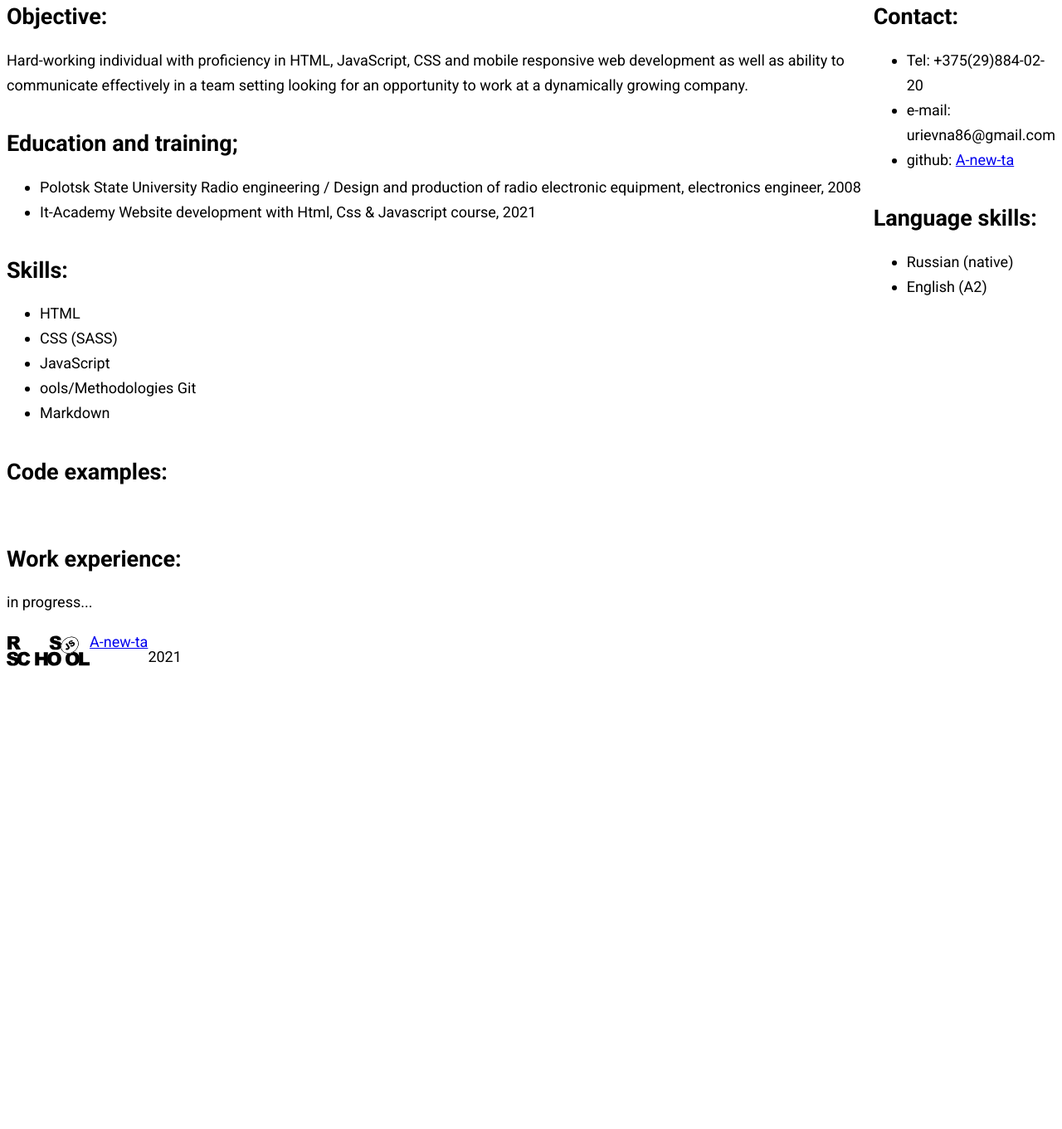
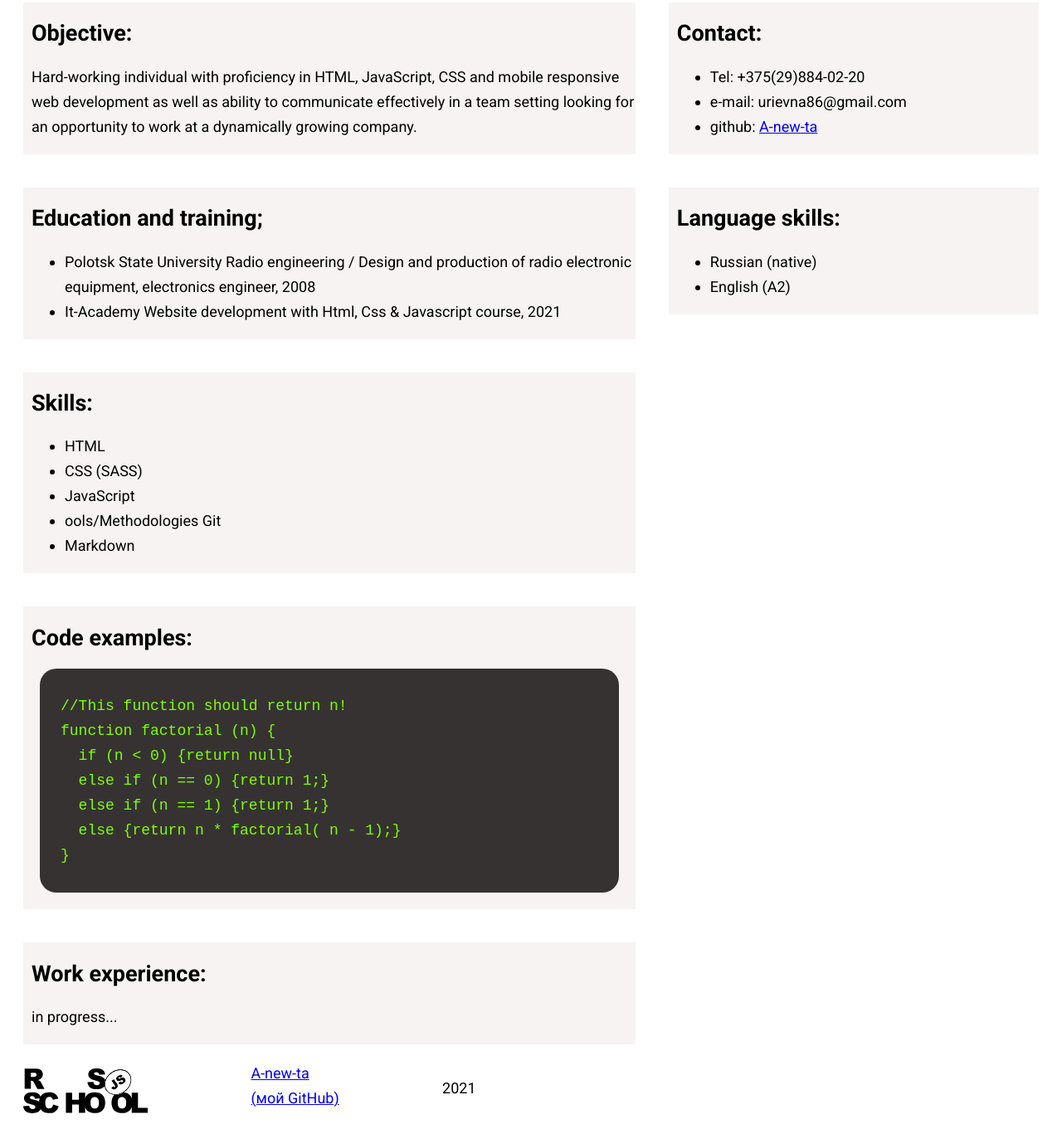
Before and after one commit to A-new-ta/rsschool-cv, a plain HTML site: page index.html in a window 1280 px wide. Shown: the part 334-1695 px from the top of the page at 83% size. Before the commit the page ends 1167 px from the top, so only its background shows below. Drawn offline with Linux system fonts and the light colour scheme.

Commit message:
feat: finish css style file

```diff
--- a/index.html
+++ b/index.html
@@ -21,18 +21,18 @@
         </header>
         <div class="info">
             <section>
-                <div class="objective">
+                <div class="objective background">
                     <h2>Objective:</h2>
                     <p>Hard-working individual with proficiency in HTML, JavaScript, CSS and mobile responsive web development as well as ability to communicate effectively in a team setting looking for an opportunity to work at a dynamically growing company.</p>
                 </div>
-                <div class="education">
+                <div class="education background">
                     <h2>Education and training;</h2>
                     <ul>
                         <li>Polotsk State University Radio engineering / Design and production of radio electronic equipment, electronics engineer, 2008</li>
                         <li>It-Academy Website development with Html, Css & Javascript course, 2021</li>
                     </ul>
                 </div>
-                <div class="skills">
+                <div class="skills background">
                     <h2>Skills:</h2>
                     <ul>
                         <li>HTML</li>
@@ -42,25 +42,33 @@
                         <li>Markdown</li>
                     </ul>
                 </div>
-                <div class="code_example">
+                <div class="code_example background">
                     <h2>Code examples:</h2>
-                    <img src="" alt="">
+                    <pre><code>
+//This function should return n!
+function factorial (n) {
+  if (n < 0) {return null}
+  else if (n == 0) {return 1;}
+  else if (n == 1) {return 1;}
+  else {return n * factorial( n - 1);}
+}
+                    </code></pre>
                 </div>
-                <div class="work_experience">
+                <div class="work_experience background">
                     <h2>Work experience:</h2>
                     <p>in progress...</p>
                 </div>
             </section>
             <aside>
-                <div class="contact">
+                <div class="contact background">
                     <h2>Contact:</h2>
                     <ul>
                         <li>Tel: +375(29)884-02-20</li>
                         <li>e-mail: urievna86@gmail.com</li>
-                        <li>github: <a href="https://github.com/A-new-ta">A-new-ta</a> </li>
+                        <li>github: <a target="_blank" href="https://github.com/A-new-ta">A-new-ta</a> </li>
                     </ul>
                 </div>
-                <div class="language">
+                <div class="language background">
                     <h2>Language skills:</h2>
                     <ul>
                         <li>Russian (native)</li>
@@ -71,10 +79,10 @@
         </div>
         <footer>
             <div>
-                <a href="https://rs.school/js/"><img class="logo" src="rs_school_js.svg" alt="логотип курса"></a>
+                <a target="_blank" href="https://rs.school/js/"><img class="logo" src="rs_school_js.svg" alt="логотип курса"></a>
             </div>
             <div>
-                <a href="https://github.com/A-new-ta">A-new-ta</a>
+                <a target="_blank" href="https://github.com/A-new-ta">A-new-ta <br> (мой GitHub)</a>
             </div>
             <div>
                 <p>2021</p>
--- a/style.css
+++ b/style.css
@@ -37,7 +37,12 @@ header {
     width: 300px;
     height: 300px;
     border-radius: 150px;
+    margin-right: 100px;
 }
+.name {
+    margin-left: 20px;
+}
+
 
 .info {
     display: flex;
@@ -46,17 +51,39 @@ header {
 section {
     display: flex;
     flex-direction: column;
+    flex: 0 1 80%;
 }
 aside {
     display: flex;
     flex-direction: column;
+    flex: 0 1 50%;
 }
 
 footer {
     display: flex;
+    margin-left: 20px;
+}
+footer div {
+    margin-right: 10%;
 }
 
 .logo {
-    width: 100px;
-    height: 50px;
+    width: 150px;
+    height: 70px;
 }
+.background {
+    background-color: #F7F3F3;
+    margin: 20px;
+    padding-left: 10px;
+}
+
+pre {
+    background-color: rgb(54, 50, 50);
+    color: chartreuse;
+    border-radius: 20px;
+    margin: 0px 20px 20px 10px;
+    padding-left: 25px;
+}
+.name p{
+    font-size: 25px;
+}
```
